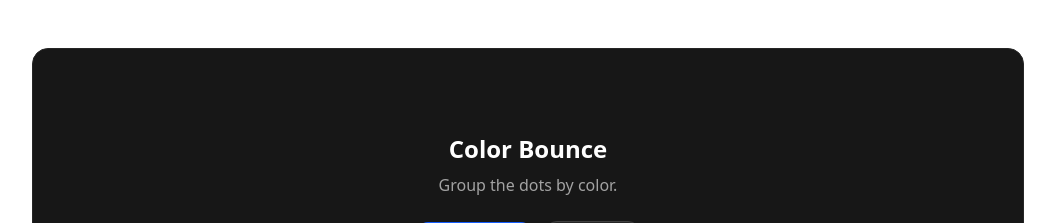
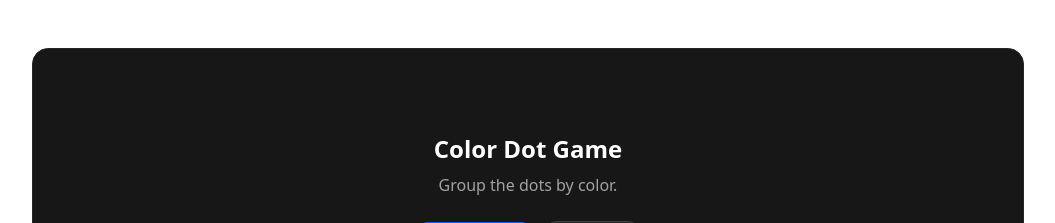
Before and after one commit to denchikchor/color-bounde-game, a React (Vite) app: page / in a window 1280 px wide. Shown: the top 223 px of the page, without its empty margins (112-1167 px from the left). Built offline with nearby package versions, Linux system fonts and the light colour scheme.

Commit message:
chore: rename game title

```diff
--- a/index.html
+++ b/index.html
@@ -4,7 +4,7 @@
     <meta charset="UTF-8" />
     <link rel="icon" type="image/svg+xml" href="/ellipse.svg" />
     <meta name="viewport" content="width=device-width, initial-scale=1.0" />
-    <title>Color Bounce</title>
+    <title>Color Dot Game</title>
   </head>
   <body>
     <div id="root"></div>
--- a/src/ColorClusterGame.tsx
+++ b/src/ColorClusterGame.tsx
@@ -60,7 +60,9 @@ export default function ColorClusterGame({
             {screen === 'menu' && (
                 <div className="mt-8 p-6 flex flex-col justify-center items-center min-h-[300px] rounded-2xl border border-neutral-800 bg-neutral-900">
                     <div className="text-center">
-                        <h1 className="text-2xl font-semibold">Color Bounce</h1>
+                        <h1 className="text-2xl font-semibold">
+                            Color Dot Game
+                        </h1>
                         <p className="text-white/60 mt-2">
                             Group the dots by color.
                         </p>
```
